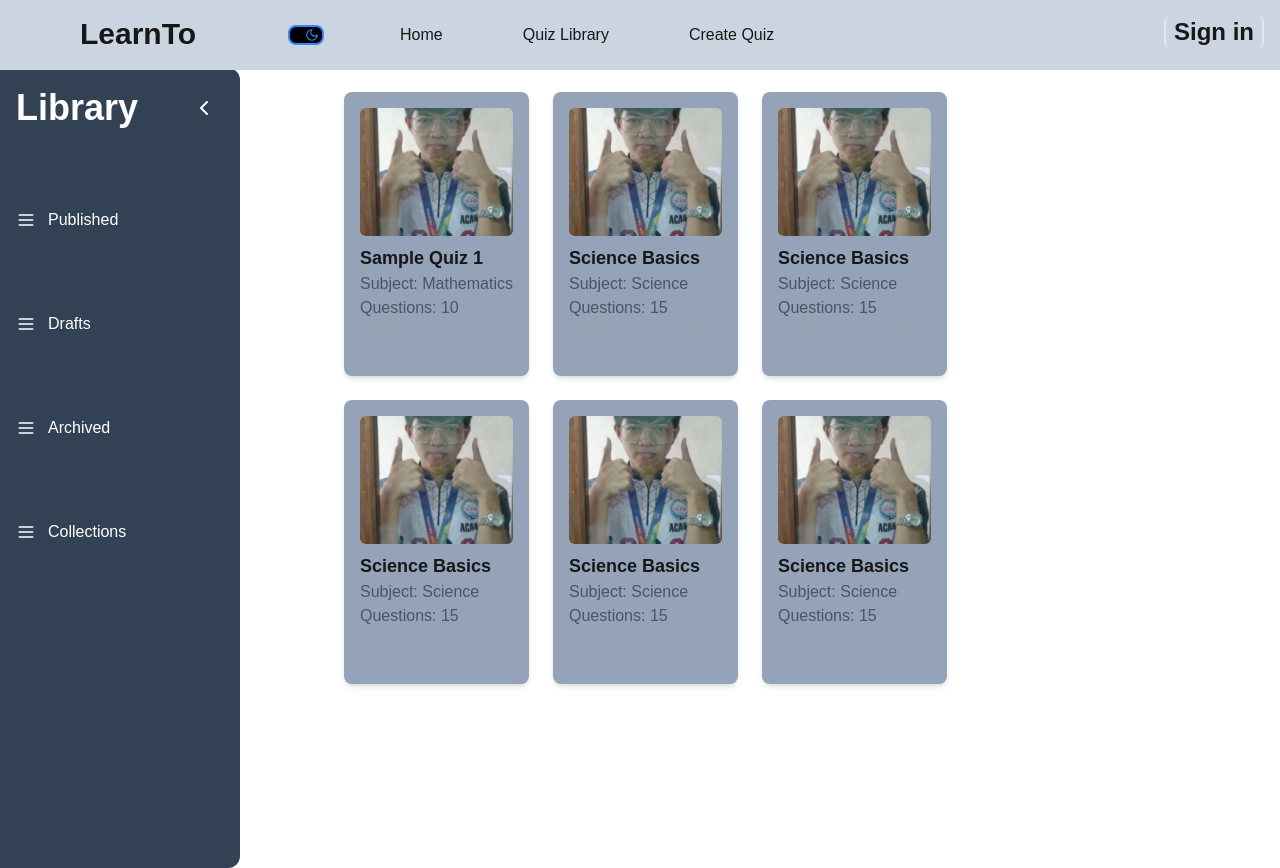
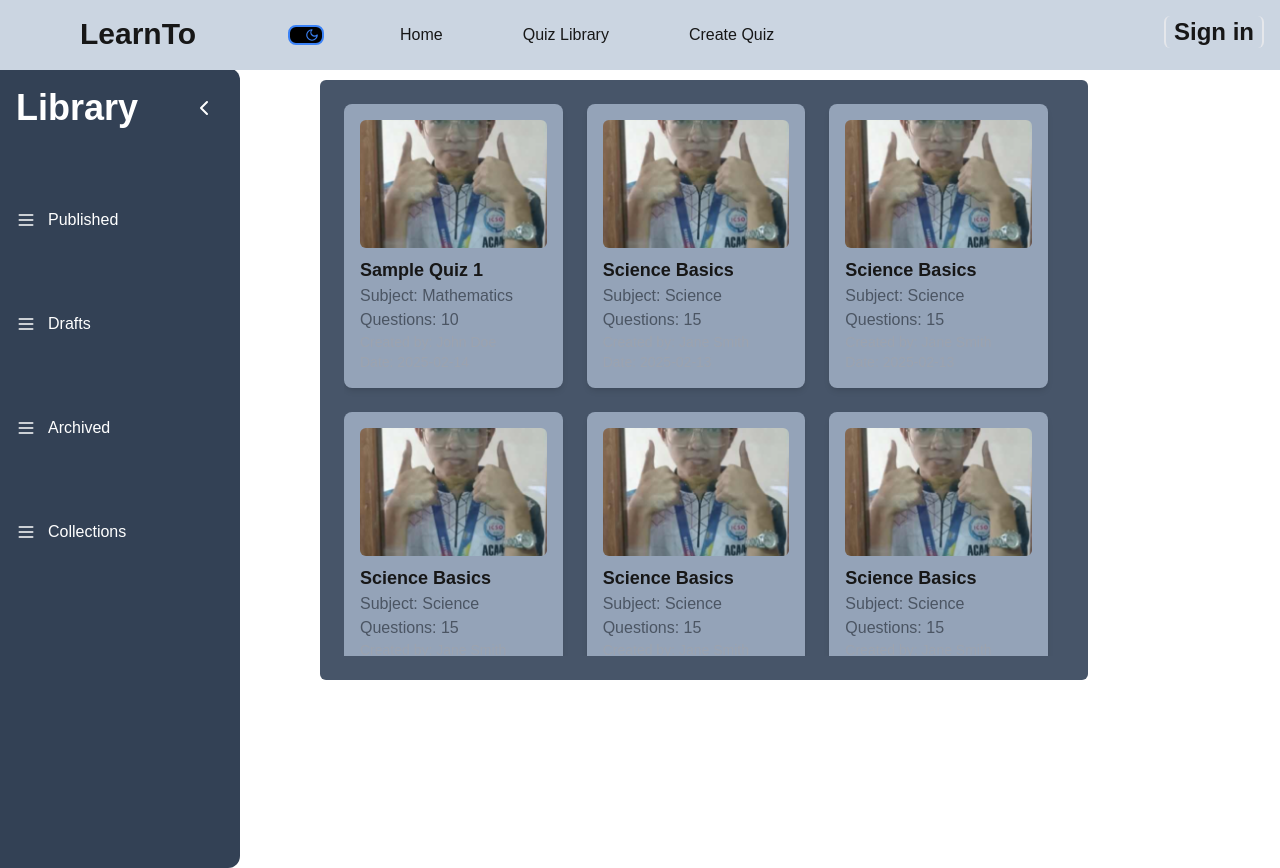
Before and after one commit to JoeyCollado/learnto, a Next.js app: page /pages/quizArchive/published in a window 1280 px wide. Built offline with nearby package versions, Linux system fonts and the light colour scheme; no server answers.

Commit message:
scrollable container for cards

```diff
--- a/app/pages/quizArchive/published/page.tsx
+++ b/app/pages/quizArchive/published/page.tsx
@@ -14,10 +14,16 @@ const PublishedQuizzes = () => {
   }, []);
 
   return (
-    <div className="p-6 grid grid-cols-1 sm:grid-cols-2 md:grid-cols-3 gap-6 absolute md:ml-[25%] ml-[26%]">
-      {quizzes.map((quiz) => (
-        <QuizCard key={quiz.id} quiz={quiz} />
-      ))}
+    <div className="absolute md:ml-[25%] md:w-3/5 mt-3 w-screen h-[600px] bg-slate-600 rounded-md p-6">
+      {/* Scrollable container */}
+      <div className="overflow-y-auto max-h-full pr-4 scrollbar-thin scrollbar-thumb-gray-500 scrollbar-track-gray-200">
+        {/* Responsive grid layout for quiz cards */}
+        <div className="grid grid-cols-1 sm:grid-cols-2 md:grid-cols-3 gap-6">
+          {quizzes.map((quiz) => (
+            <QuizCard key={quiz.id} quiz={quiz} />
+          ))}
+        </div>
+      </div>
     </div>
   );
 };
--- a/public/datas/published.json
+++ b/public/datas/published.json
@@ -52,5 +52,14 @@
       "subject": "Science",
       "dateCreated": "2025-02-13",
       "creator": "Jane Smith"
+    },
+    {
+      "id": 7,
+      "image": "/jakeeeeee.png",
+      "title": "Science Basics",
+      "questions": 15,
+      "subject": "Science",
+      "dateCreated": "2025-02-13",
+      "creator": "Jane Smith"
     }
   ]
```
